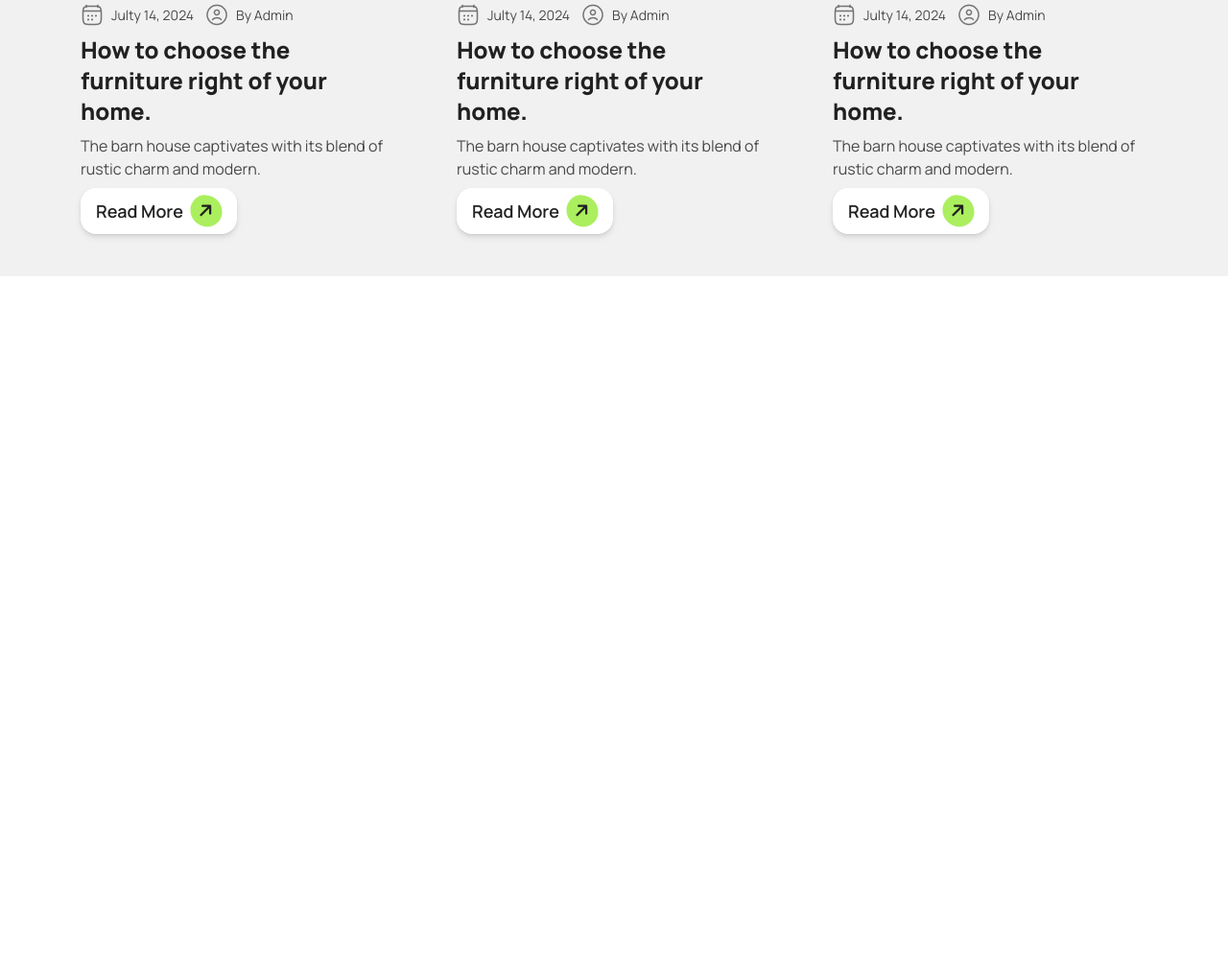
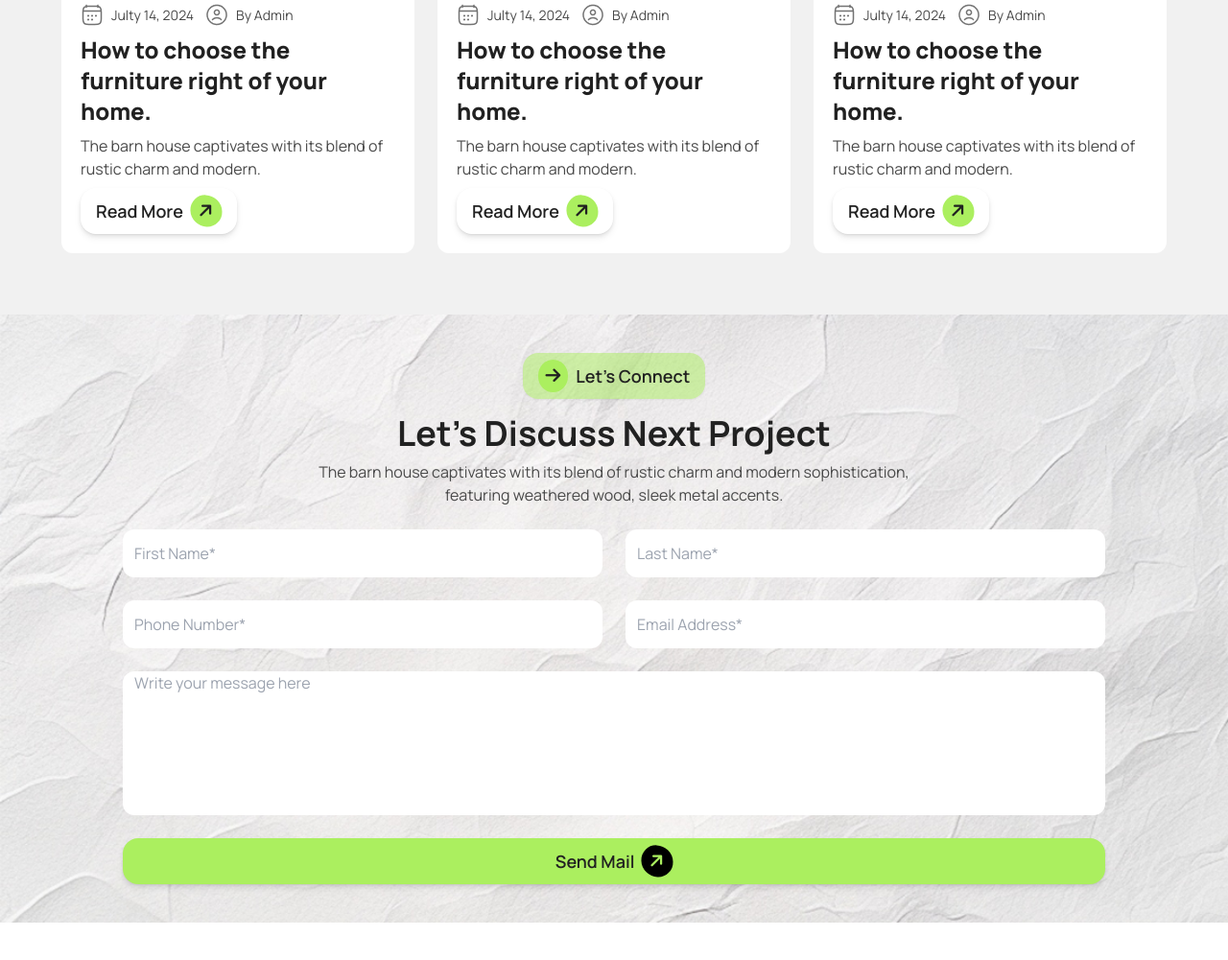
Before and after one commit to aanafiu/assignment-3, a plain HTML site: page index.html in a window 1280 px wide. Shown: the part 3688-4689 px from the top of the page at 96% size. Before the commit the page ends 4016 px from the top, so only its background shows below. Drawn offline with nearby package versions, Linux system fonts and the light colour scheme.

Commit message:
Contact Form

```diff
--- a/index.html
+++ b/index.html
@@ -596,7 +596,7 @@
         >
           <!-- article 1 -->
           <div
-            class="flex flex-col md:items-center lg:flex-col md:flex-row gap-4 w-full p-5"
+            class="bg-white rounded-xl flex flex-col md:items-center lg:flex-col md:flex-row gap-4 w-full p-5"
           >
             <div
               style="
@@ -648,7 +648,7 @@
           </div>
           <!-- article 2 -->
           <div
-            class="flex flex-col md:items-center lg:flex-col md:flex-row gap-4 w-full p-5"
+            class="bg-white rounded-xl flex flex-col md:items-center lg:flex-col md:flex-row gap-4 w-full p-5"
           >
             <div
               style="
@@ -700,7 +700,7 @@
           </div>
           <!-- article 3 -->
           <div
-            class="flex flex-col md:items-center lg:flex-col md:flex-row gap-4 w-full p-5"
+            class="bg-white rounded-xl flex flex-col md:items-center lg:flex-col md:flex-row gap-4 w-full p-5"
           >
             <div
               style="
@@ -754,6 +754,104 @@
       </div>
     </section>
 
+    <!-- Contact Us -->
+    <section
+      class="my-10 py-10"
+      style="
+        background-image: url(./assets/bg.jpg);
+        background-position: center;
+        background-size: cover;
+        background-repeat: no-repeat;
+      "
+    >
+      <!-- container -->
+      <div
+        class="w-[80%] gap-2 mx-auto flex justify-between text-center flex-col items-center"
+      >
+        <!-- tagline -->
+        <div
+          class="taglinehover w-max bg-btn2nd btn btn-md px-4 text-lg py-1 items-center rounded-2xl text-primary hover:text-white hover:bg-btn border-0"
+        >
+          <div class="icon">
+            <i
+              class="items-center justify-center flex fa-solid fa-arrow-right bg-btn rounded-[50%] p-2 hover:bg-black"
+            ></i>
+          </div>
+          Let’s Connect
+        </div>
+
+        <!-- headline & text -->
+        <div class="my-2">
+          <h1 class="font-bold text-primary text-2xl sm:text-3xl md:text-4xl">
+            Let’s Discuss Next Project
+          </h1>
+          <p class="text-allp text-sm sm:text-base my-2 w-[70%] mx-auto">
+            The barn house captivates with its blend of rustic charm and modern
+            sophistication, featuring weathered wood, sleek metal accents.
+          </p>
+        </div>
+
+        <!-- Form -->
+        <form
+          action=""
+          class="grid grid-cols-2 grid-rows-[50px_50px_50px_50px_150px_auto] sm:grid-rows-[50px_50px_150px_auto] w-full gap-6"
+        >
+          <input
+            type="text"
+            name=""
+            id=""
+            placeholder="First Name*"
+            required
+            class="col-span-2 sm:col-span-1 rounded-xl px-3 text-base bg-white w-full"
+          />
+          <input
+            type="text"
+            name=""
+            id=""
+            placeholder="Last Name*"
+            required
+            class="col-span-2 sm:col-span-1 rounded-xl px-3 text-base bg-white w-full"
+          />
+          <input
+            type="text"
+            name=""
+            id=""
+            placeholder="Phone Number*"
+            required
+            class="col-span-2 sm:col-span-1 rounded-xl px-3 text-base bg-white w-full"
+          />
+          <input
+            type="email"
+            name=""
+            id=""
+            placeholder="Email Address*"
+            required
+            class="col-span-2 sm:col-span-1 rounded-xl px-3 text-base bg-white w-full"
+          />
+          <textarea
+            name=""
+            id=""
+            cols="20"
+            rows="auto"
+            placeholder="Write your message here"
+            class="col-span-2 px-3 rounded-xl resize-none"
+          ></textarea>
+
+          <!-- button -->
+          <button
+            class="col-span-2 myhover btn btn-md px-4 text-lg py-1 m-0 items-center rounded-2xl text-primary bg-btn drop-shadow-md hover:text-primary hover:bg-btn2nd border-0 w-full"
+          >
+            Send Mail
+            <div class="icon -rotate-45">
+              <i
+                class="iconhover items-center justify-center flex fa-solid fa-arrow-right bg-black text-btn rounded-[50%] p-2"
+              ></i>
+            </div>
+          </button>
+        </form>
+      </div>
+    </section>
+
     <!-- Book Consult Modal -->
     <dialog id="my_modal_3" class="modal bg-[#50bb748e]">
       <div class="modal-box bg-btn text-head">
```
